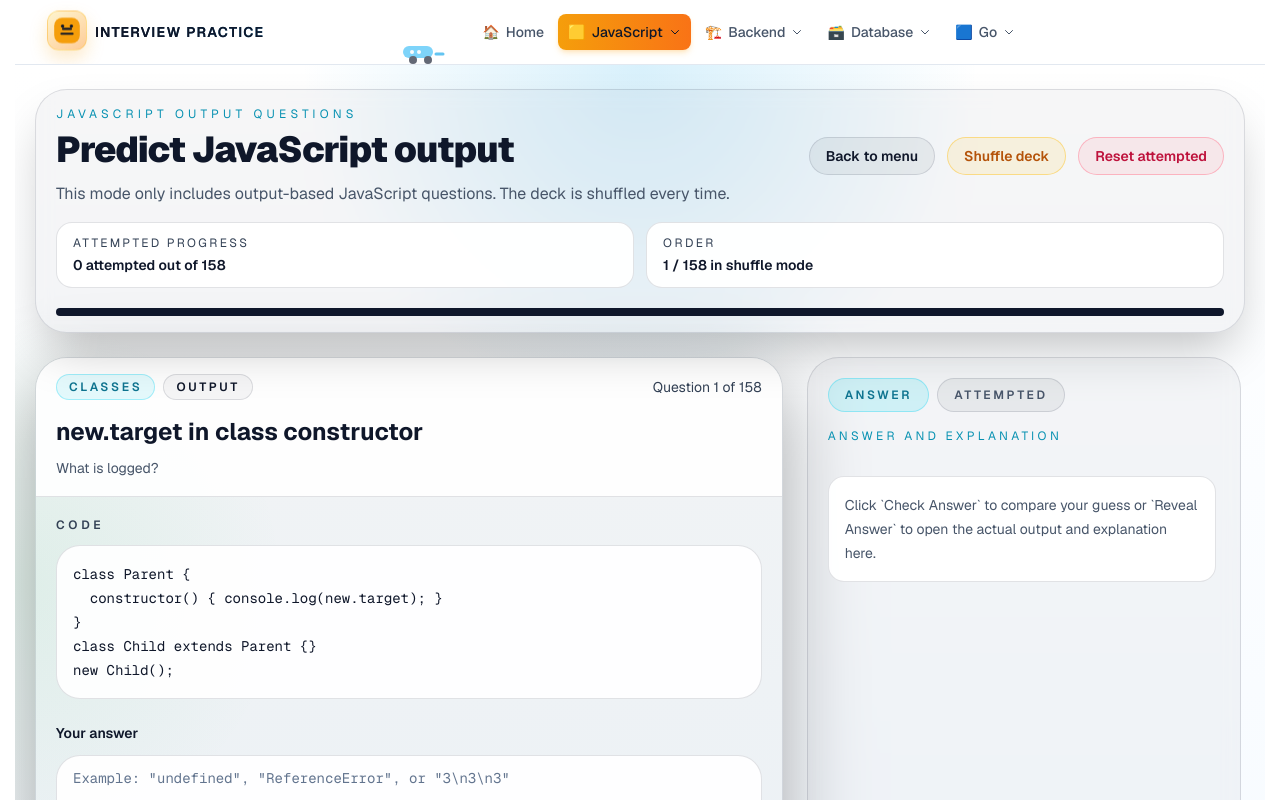
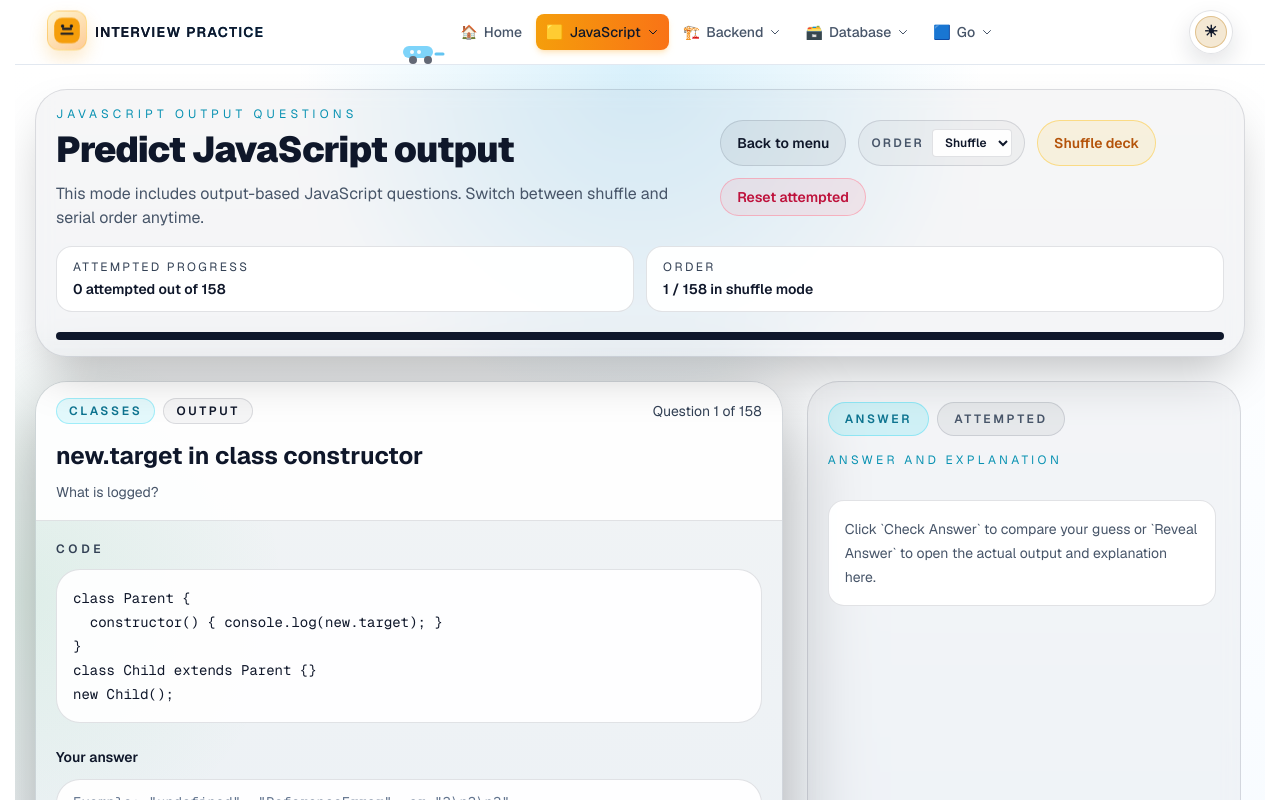
Before and after one commit to jitendersuryabhangautam/hoisting-quiz, a Next.js app: page /output in a window 1280 px wide. Shown: the top 800 px of the page. Built offline with nearby package versions, Linux system fonts and the light colour scheme.

Commit message:
fixed issues

```diff
--- a/app/go-output/page.js
+++ b/app/go-output/page.js
@@ -6,10 +6,12 @@ export default function GoOutputPage() {
     <PracticeMode
       eyebrow="Go output questions"
       title="Predict the Golang output"
-      description="This mode only includes output-based Golang questions. The deck is shuffled every time."
+      description="This mode includes output-based Golang questions. Switch between shuffle and serial order anytime."
       questions={goOutputQuestions}
       sidebarMode="answers"
       storageKey="go-output"
+      enableOrderToggle
+      defaultOrderMode="shuffle"
     />
   );
 }
--- a/app/output/page.js
+++ b/app/output/page.js
@@ -6,10 +6,12 @@ export default function OutputPage() {
     <PracticeMode
       eyebrow="JavaScript output questions"
       title="Predict JavaScript output"
-      description="This mode only includes output-based JavaScript questions. The deck is shuffled every time."
+      description="This mode includes output-based JavaScript questions. Switch between shuffle and serial order anytime."
       questions={outputQuestions}
       sidebarMode="answers"
       storageKey="output"
+      enableOrderToggle
+      defaultOrderMode="shuffle"
     />
   );
 }
--- a/components/QuestionIndexPage.js
+++ b/components/QuestionIndexPage.js
@@ -219,13 +219,13 @@ export default function QuestionIndexPage({
   const resetSeenQuestions = useCallback(() => {
     const empty = new Set();
     setSeenIds(empty);
-    setDeck(buildDeck(questions, empty, shuffleEnabled));
+    setDeck(buildDeck(questions, empty, orderMode, shuffleSeed));
     setCurrentIndex(0);
     setSelectedQuestionId(null);
     setCopiedId(null);
     setSidebarOpen(false);
     window.localStorage.removeItem(storageKey);
-  }, [questions, storageKey, shuffleEnabled]);
+  }, [questions, storageKey, orderMode, shuffleSeed]);
 
   const requestResetSeenQuestions = useCallback(() => {
     if (confirmBeforeReset) {
--- a/components/SiteHeader.js
+++ b/components/SiteHeader.js
@@ -3,6 +3,7 @@
 import { useEffect, useState } from "react";
 import Link from "next/link";
 import { usePathname } from "next/navigation";
+import ThemeToggle from "@/components/ThemeToggle";
 
 const NAV_GROUPS = [
   {
@@ -197,6 +198,7 @@ export default function SiteHeader() {
         </div>
 
         <div className="flex items-center gap-2">
+          <ThemeToggle />
           <button
             type="button"
             onClick={() => setMenuOpen((value) => !value)}
--- a/components/ThemeToggle.js
+++ b/components/ThemeToggle.js
@@ -76,7 +76,7 @@ export default function ThemeToggle() {
         }}
         aria-hidden="true"
       >
-        {mounted ? (theme === "dark" ? "☾" : "☀") : "◐"}
+        {mounted ? (theme === "dark" ? "\u263E" : "\u2600") : "\u25D0"}
       </span>
     </button>
   );
```
